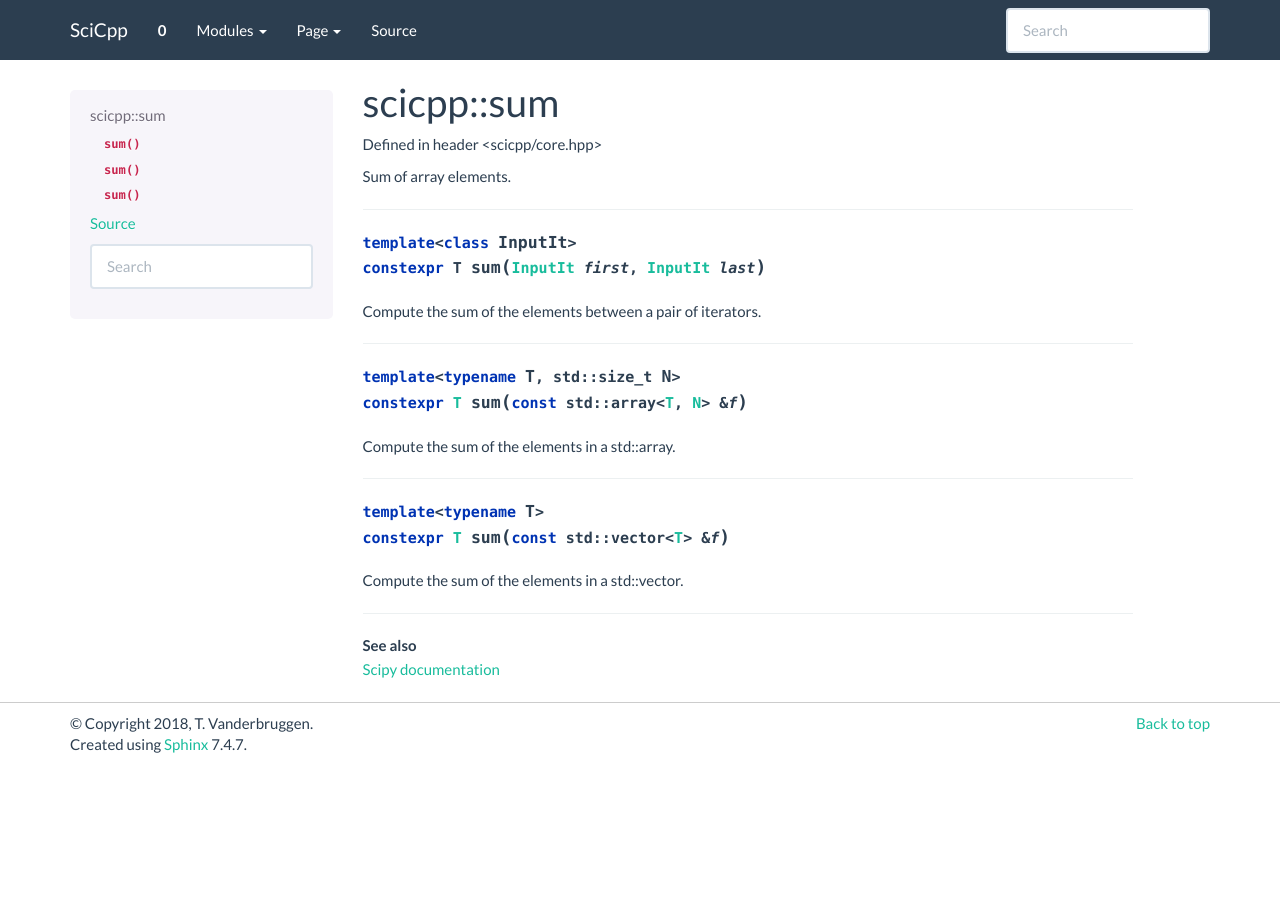
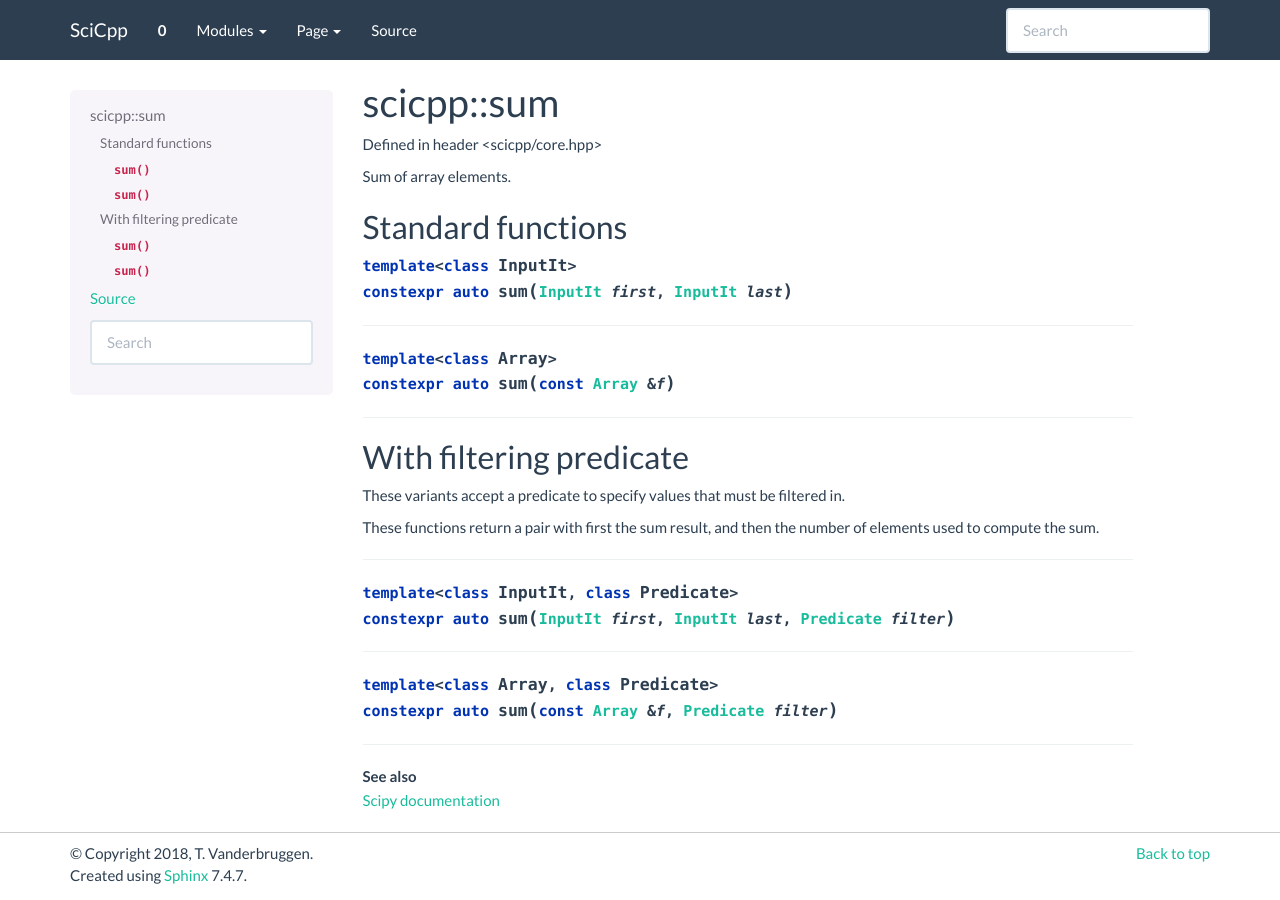
Before and after one commit to tvanderbruggen/SciCpp, a Sphinx documentation site: the page built from doc/source/core.sum.rst, in a window 1280 px wide. Built offline with Sphinx 7.4.7, drawn with Linux system fonts in a browser that asks for light colours.

```diff
--- a/doc/source/core.rst
+++ b/doc/source/core.rst
@@ -102,8 +102,12 @@ Sums, products, differences
 :ref:`diff <core_diff>`
     The n-th discrete difference between consecutive elements of an array.
 
-:ref:`inner <core_inner>`
+:ref:`inner or dot <core_inner>`
     Ordinary inner product of arrays (without complex conjugation).
+
+:ref:`vdot <core_vdot>`
+    Return the dot product of two vectors.
+
 
 Comparisons
 ----------------
--- a/doc/source/core.sum.rst
+++ b/doc/source/core.sum.rst
@@ -7,26 +7,35 @@ Defined in header <scicpp/core.hpp>
 
 Sum of array elements.
 
---------------------------------------
+Standard functions
+-------------------------
 
 .. function:: template <class InputIt> \
-              constexpr T sum(InputIt first, InputIt last)
-
-Compute the sum of the elements between a pair of iterators.
+              constexpr auto sum(InputIt first, InputIt last)
 
 --------------------------------------
 
-.. function:: template <typename T, std::size_t N> \
-              constexpr T sum(const std::array<T, N> &f)
-
-Compute the sum of the elements in a std::array.
+.. function:: template <class Array> \
+              constexpr auto sum(const Array &f)
 
 --------------------------------------
 
-.. function:: template <typename T> \
-              constexpr T sum(const std::vector<T> &f)
+With filtering predicate
+-------------------------
 
-Compute the sum of the elements in a std::vector.
+These variants accept a predicate to specify values that must be filtered in.
+
+These functions return a pair with first the sum result, and then the number of elements used to compute the sum.
+
+--------------------------------------
+
+.. function:: template <class InputIt, class Predicate> \
+              constexpr auto sum(InputIt first, InputIt last, Predicate filter)
+
+--------------------------------------
+
+.. function:: template <class Array, class Predicate> \
+              constexpr auto sum(const Array &f, Predicate filter)
 
 --------------------------------------
 
```
Also changed, not shown: doc/source/core.inner.rst (+10 -0 lines), doc/source/core.prod.rst (+20 -11 lines), doc/source/core.vdot.rst (added, +26 -0 lines), 2 other files.
